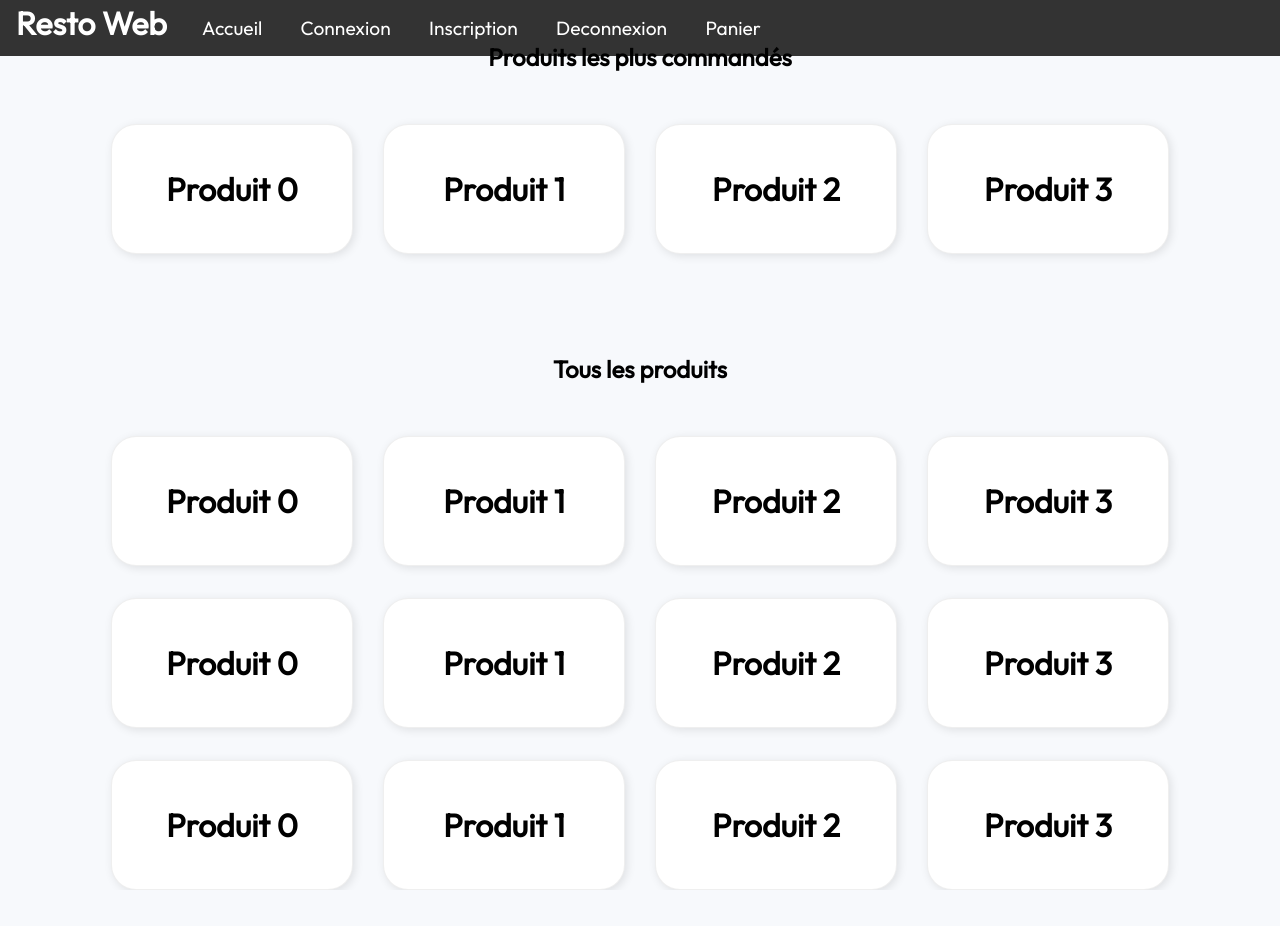
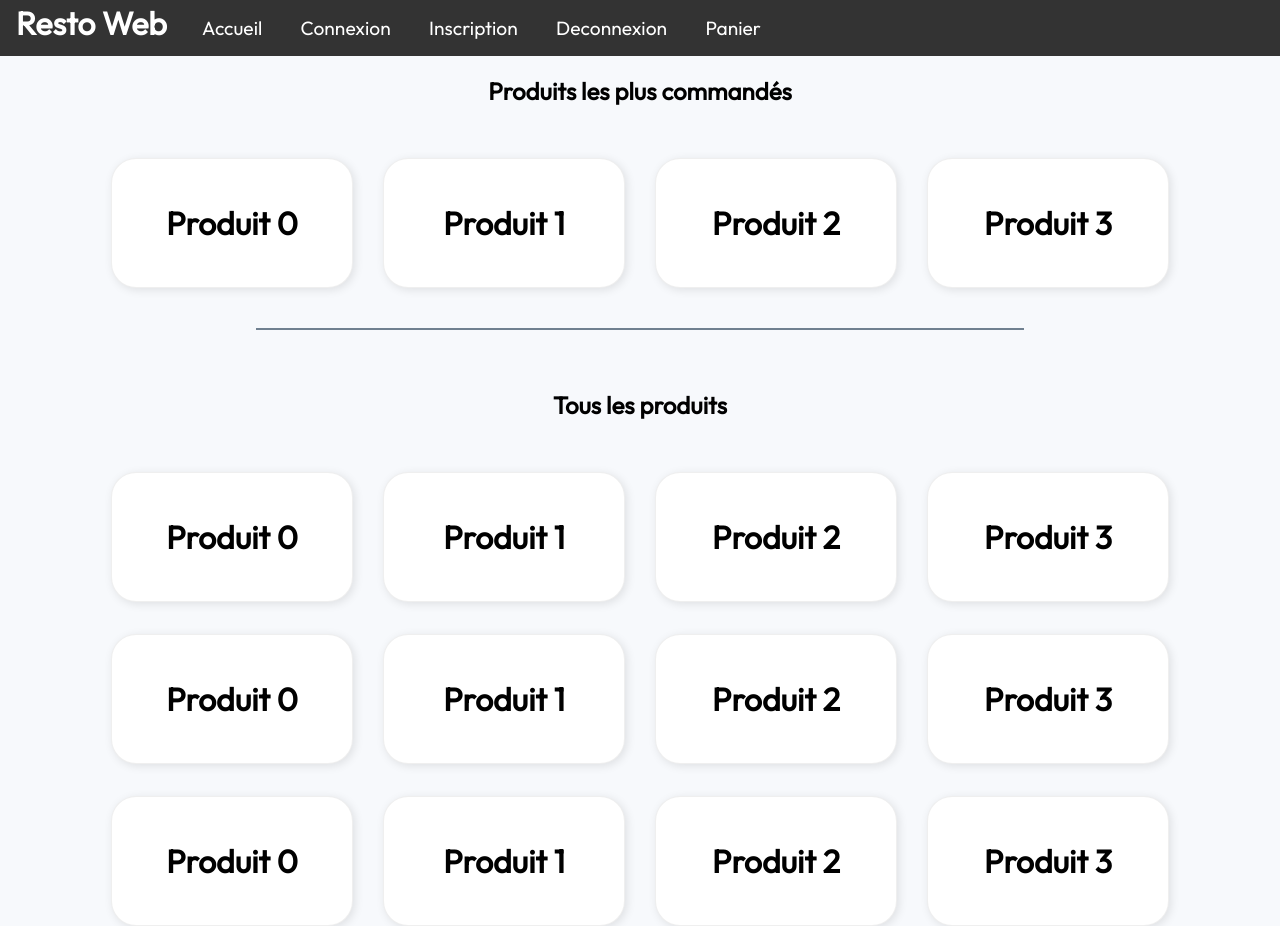
Before and after one commit to HugoFAURE99/restoweb, a PHP site: page / in a window 1280 px wide. Before the commit the page ends 890 px from the top, so only its background shows below. Run offline with PHP 8.4, Linux system fonts and the light colour scheme.

Commit message:
patch Index page height wip

```diff
--- a/src/index.css
+++ b/src/index.css
@@ -1,7 +1,7 @@
 /* CSS for INDEX styles */
 
 .page {
-    height: 100%;
+    min-height: 100%;
     width: 100%;
     display: flex;
     flex-direction: column;
```
